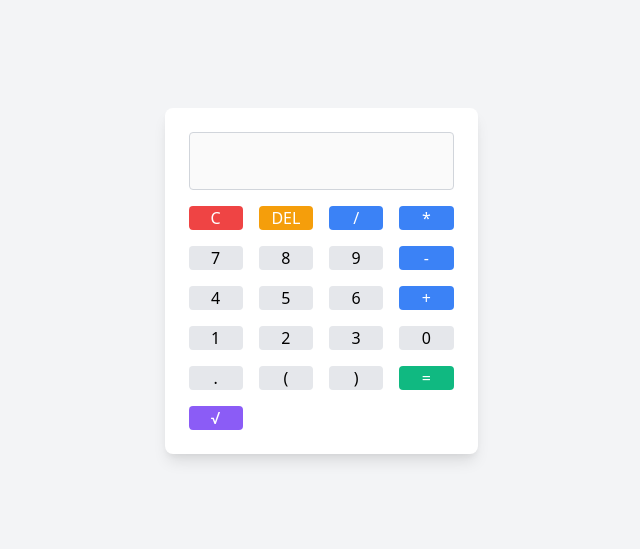
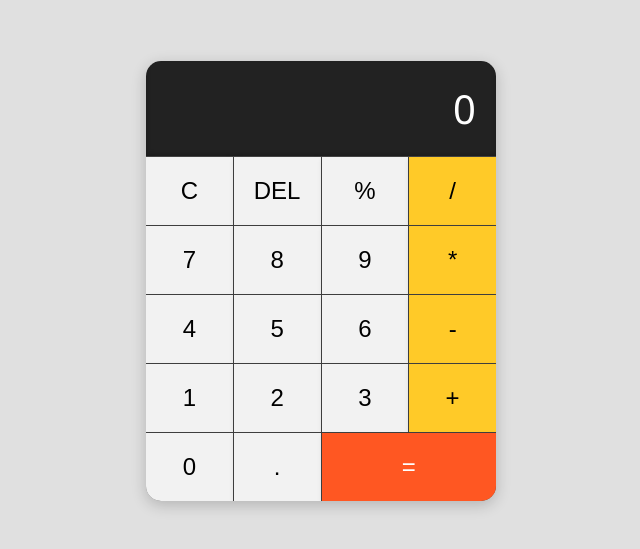
Before and after one commit to Rimal1424/Oasis-task, a plain HTML site: page index.html in a window 1280 px wide. Shown: the part 119-668 px from the top of the page, without its empty margins (319-959 px from the left). Drawn offline with nearby package versions, Linux system fonts and the light colour scheme.

Commit message:
Update index.html

```diff
--- a/index.html
+++ b/index.html
@@ -1,42 +1,40 @@
 <!DOCTYPE html>
 <html lang="en">
 <head>
-  <meta charset="UTF-8">
-  <meta name="viewport" content="width=device-width, initial-scale=1.0">
-  <title>Calculator</title>
-  <link href="https://cdn.jsdelivr.net/npm/tailwindcss@2.2.19/dist/tailwind.min.css" rel="stylesheet">
-  <link rel="stylesheet" href="styles.css">
+    <meta charset="UTF-8">
+    <meta name="viewport" content="width=device-width, initial-scale=1.0">
+    <title>Calculator</title>
+    <link rel="stylesheet" href="index.css">
 </head>
-<body class="bg-gray-100 flex items-center justify-center h-screen">
+<body>
+    <div class="calculator">
+        <div class="display" id="display">0</div>
+        <div class="buttons">
+            <button class="btn" onclick="clearDisplay()">C</button>
+            <button class="btn" onclick="deleteLast()">DEL</button>
+            <button class="btn" onclick="appendCharacter('%')">%</button>
+            <button class="btn operator" onclick="appendCharacter('/')">/</button>
 
-  <div class="calculator bg-white p-6 rounded-lg shadow-lg">
-    <input type="text" id="display" class="input w-full mb-4 p-4 text-right border border-gray-300 rounded" disabled>
-    <div class="grid grid-cols-4 gap-4">
-      <button class="button bg-red-500 text-white rounded hover:bg-red-600" onclick="clearDisplay()">C</button>
-      <button class="button bg-yellow-500 text-white rounded hover:bg-yellow-600" onclick="deleteLast()">DEL</button>
-      <button class="button bg-blue-500 text-white rounded hover:bg-blue-600" onclick="appendToDisplay('/')">/</button>
-      <button class="button bg-blue-500 text-white rounded hover:bg-blue-600" onclick="appendToDisplay('*')">*</button>
-      <button class="button bg-gray-200 text-black rounded hover:bg-gray-300" onclick="appendToDisplay('7')">7</button>
-      <button class="button bg-gray-200 text-black rounded hover:bg-gray-300" onclick="appendToDisplay('8')">8</button>
-      <button class="button bg-gray-200 text-black rounded hover:bg-gray-300" onclick="appendToDisplay('9')">9</button>
-      <button class="button bg-blue-500 text-white rounded hover:bg-blue-600" onclick="appendToDisplay('-')">-</button>
-      <button class="button bg-gray-200 text-black rounded hover:bg-gray-300" onclick="appendToDisplay('4')">4</button>
-      <button class="button bg-gray-200 text-black rounded hover:bg-gray-300" onclick="appendToDisplay('5')">5</button>
-      <button class="button bg-gray-200 text-black rounded hover:bg-gray-300" onclick="appendToDisplay('6')">6</button>
-      <button class="button bg-blue-500 text-white rounded hover:bg-blue-600" onclick="appendToDisplay('+')">+</button>
-      <button class="button bg-gray-200 text-black rounded hover:bg-gray-300" onclick="appendToDisplay('1')">1</button>
-      <button class="button bg-gray-200 text-black rounded hover:bg-gray-300" onclick="appendToDisplay('2')">2</button>
-      <button class="button bg-gray-200 text-black rounded hover:bg-gray-300" onclick="appendToDisplay('3')">3</button>
-      <button class="button bg-gray-200 text-black rounded hover:bg-gray-300" onclick="appendToDisplay('0')">0</button>
-      <button class="button bg-gray-200 text-black rounded hover:bg-gray-300" onclick="appendToDisplay('.')">.</button>
-      <button class="button bg-gray-200 text-black rounded hover:bg-gray-300" onclick="appendToDisplay('(')">(</button>
+            <button class="btn" onclick="appendCharacter('7')">7</button>
+            <button class="btn" onclick="appendCharacter('8')">8</button>
+            <button class="btn" onclick="appendCharacter('9')">9</button>
+            <button class="btn operator" onclick="appendCharacter('*')">*</button>
 
-      <button class="button bg-gray-200 text-black rounded hover:bg-gray-300" onclick="appendToDisplay(')')">)</button>
-      <button class="button bg-green-500 text-white rounded hover:bg-green-600" onclick="calculateResult()">=</button>
-      <button class="button bg-purple-500 text-white rounded hover:bg-purple-600" onclick="calculateSquareRoot()">√</button>
+            <button class="btn" onclick="appendCharacter('4')">4</button>
+            <button class="btn" onclick="appendCharacter('5')">5</button>
+            <button class="btn" onclick="appendCharacter('6')">6</button>
+            <button class="btn operator" onclick="appendCharacter('-')">-</button>
+
+            <button class="btn" onclick="appendCharacter('1')">1</button>
+            <button class="btn" onclick="appendCharacter('2')">2</button>
+            <button class="btn" onclick="appendCharacter('3')">3</button>
+            <button class="btn operator" onclick="appendCharacter('+')">+</button>
+
+            <button class="btn" onclick="appendCharacter('0')">0</button>
+            <button class="btn" onclick="appendCharacter('.')">.</button>
+            <button class="btn equal" onclick="calculateResult()">=</button>
+        </div>
     </div>
-  </div>
-
-  <script src="script.js"></script>
+    <script src="script.js"></script>
 </body>
 </html>
```
